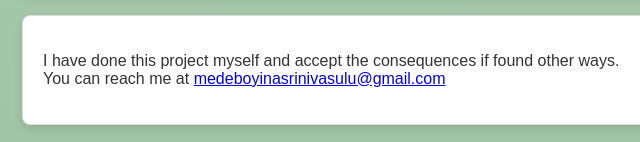
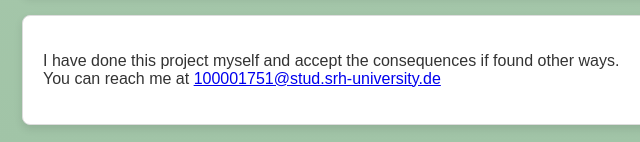
Before and after one commit to Sri968659/Srinivasalu_Medeboyina_Homework_4, a plain HTML site: page index.html in a window 1280 px wide. Shown: the part 2852-2994 px from the top of the page, 297-937 px from the left. Drawn offline with Linux system fonts and the light colour scheme.

Commit message:
Update index.html

```diff
--- a/index.html
+++ b/index.html
@@ -160,7 +160,7 @@
 
         <form action="submit form" method="post">
          <p>I have done this project myself and accept the consequences if found other ways.
-            You can reach me at <a href="mailto: medeboyinasrinivasulu@gmail.com">medeboyinasrinivasulu@gmail.com</a></p>
+            You can reach me at <a href="mailto: 100001751@stud.srh-university.de">100001751@stud.srh-university.de</a></p>
         </form>
 </body>
 </html>
```
